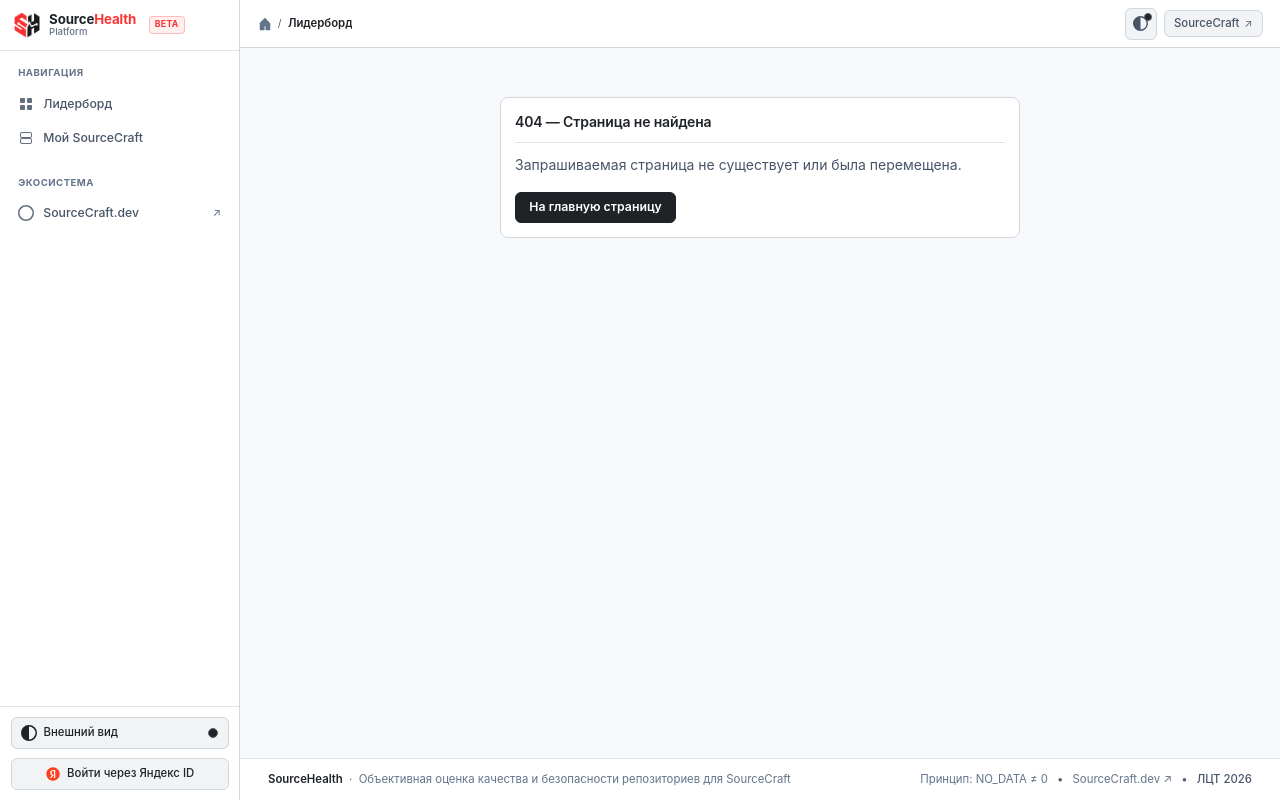
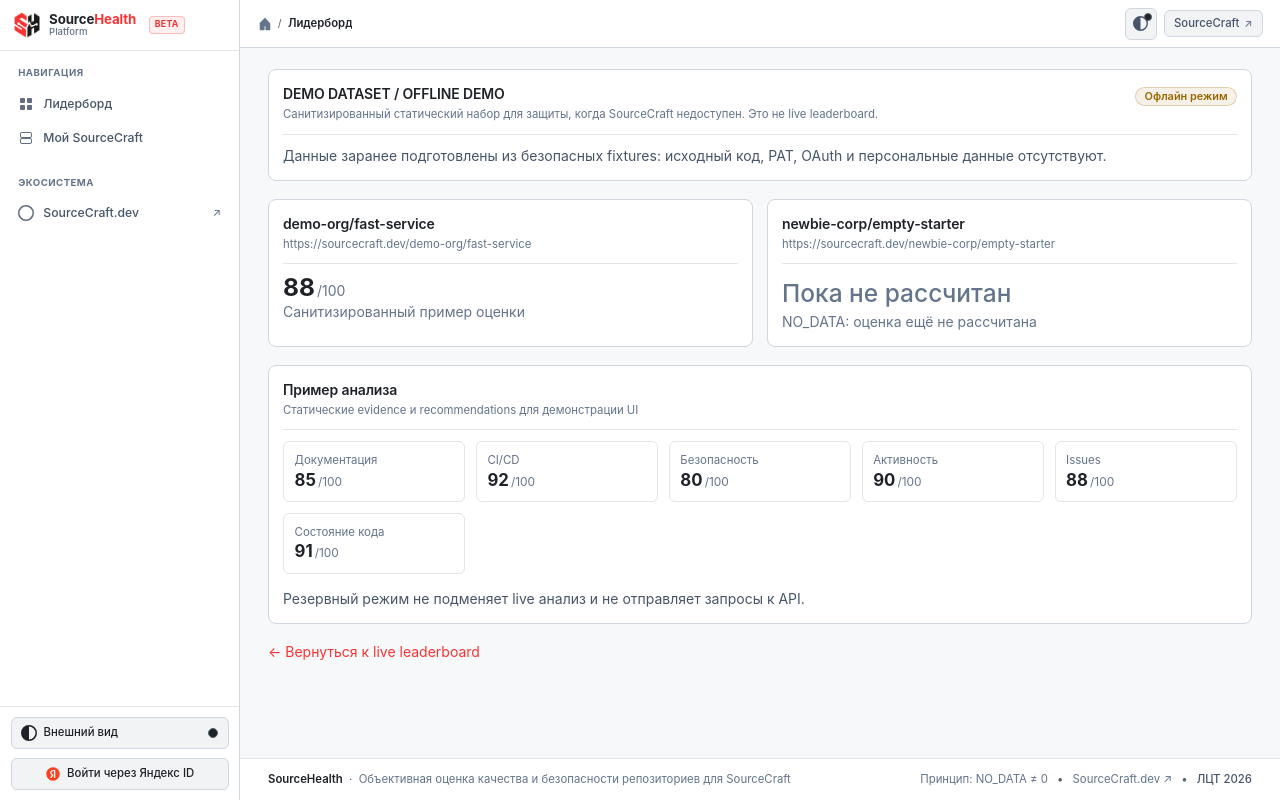
Before and after one commit to No1se-pi/SourceHealth, a React (Vite) app in the folder frontend/: page /demo in a window 1280 px wide. Built offline with nearby package versions, Linux system fonts and the light colour scheme; no server answers.

Commit message:
feat: add explicit offline demo fallback

```diff
--- a/frontend/src/app/router.tsx
+++ b/frontend/src/app/router.tsx
@@ -7,6 +7,7 @@
 import { AuthCallbackPage } from '../pages/AuthCallbackPage';
 import { NotFoundPage } from '../pages/NotFoundPage';
 import { SourceCraftPage } from '../pages/SourceCraftPage';
+import { DemoPage } from '../pages/DemoPage';
 
 export const AppRouter: React.FC = () => {
   return (
@@ -18,6 +19,7 @@
           <Route path="/analyses/:id" element={<AnalysisPage />} />
           <Route path="/auth/callback" element={<AuthCallbackPage />} />
           <Route path="/sourcecraft" element={<SourceCraftPage />} />
+          <Route path="/demo" element={<DemoPage />} />
           <Route path="*" element={<NotFoundPage />} />
         </Route>
       </Routes>
--- /dev/null
+++ b/frontend/src/pages/DemoPage.tsx
@@ -0,0 +1,52 @@
+import React from 'react';
+import { Link } from 'react-router-dom';
+import { Card } from '../components/common/Card';
+import { Badge } from '../components/common/Badge';
+import { ScoreDisplay } from '../components/common/ScoreDisplay';
+import { mockCompletedAnalysis, mockHealthyRepo, mockNoDataRepo } from '../fixtures/sampleData';
+import { CATEGORY_ORDER, CATEGORY_LABELS } from '../utils/analysis';
+
+/** Explicitly labelled static fallback. It is never used by live API error handling. */
+export const DemoPage: React.FC = () => (
+  <div style={{ display: 'flex', flexDirection: 'column', gap: 'var(--sh-space-5)' }}>
+    <Card
+      title="DEMO DATASET / OFFLINE DEMO"
+      subtitle="Санитизированный статический набор для защиты, когда SourceCraft недоступен. Это не live leaderboard."
+      headerAction={<Badge variant="warning">Офлайн режим</Badge>}
+    >
+      <p style={{ margin: 0, color: 'var(--sh-text-secondary)' }}>
+        Данные заранее подготовлены из безопасных fixtures: исходный код, PAT, OAuth и персональные данные отсутствуют.
+      </p>
+    </Card>
+
+    <div style={{ display: 'grid', gridTemplateColumns: 'repeat(auto-fit, minmax(240px, 1fr))', gap: 'var(--sh-space-4)' }}>
+      {[mockHealthyRepo, mockNoDataRepo].map((repo) => (
+        <Card key={repo.id} title={`${repo.organization_slug}/${repo.repository_slug}`} subtitle={repo.canonical_url}>
+          <ScoreDisplay score={repo.health_score} size="lg" />
+          <p style={{ color: 'var(--sh-text-muted)', marginBottom: 0 }}>
+            {repo.health_score === null ? 'NO_DATA: оценка ещё не рассчитана' : 'Санитизированный пример оценки'}
+          </p>
+        </Card>
+      ))}
+    </div>
+
+    <Card title="Пример анализа" subtitle="Статические evidence и recommendations для демонстрации UI">
+      <div style={{ display: 'grid', gridTemplateColumns: 'repeat(auto-fit, minmax(180px, 1fr))', gap: 'var(--sh-space-3)' }}>
+        {CATEGORY_ORDER.map((category) => {
+          const item = mockCompletedAnalysis.category_scores[category];
+          return (
+            <div key={category} style={{ padding: 'var(--sh-space-3)', border: '1px solid var(--sh-border-subtle)', borderRadius: 'var(--sh-radius-sm)' }}>
+              <div style={{ color: 'var(--sh-text-muted)', fontSize: '0.82rem' }}>{CATEGORY_LABELS[category]}</div>
+              <ScoreDisplay score={item?.score ?? null} size="md" />
+            </div>
+          );
+        })}
+      </div>
+      <p style={{ marginBottom: 0, marginTop: 'var(--sh-space-4)', color: 'var(--sh-text-secondary)' }}>
+        Резервный режим не подменяет live анализ и не отправляет запросы к API.
+      </p>
+    </Card>
+
+    <Link to="/" style={{ color: 'var(--sh-brand)' }}>← Вернуться к live leaderboard</Link>
+  </div>
+);
```
